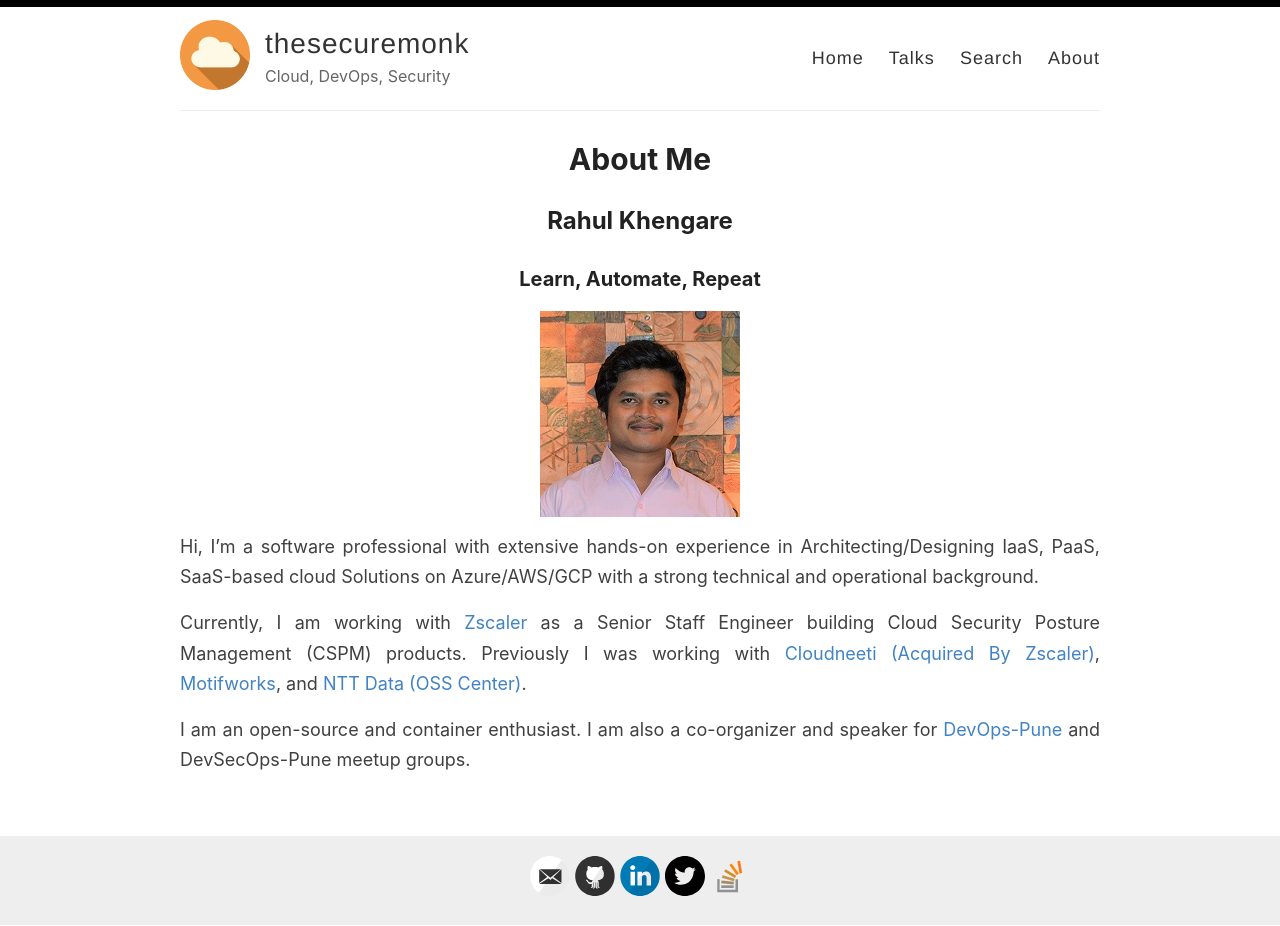
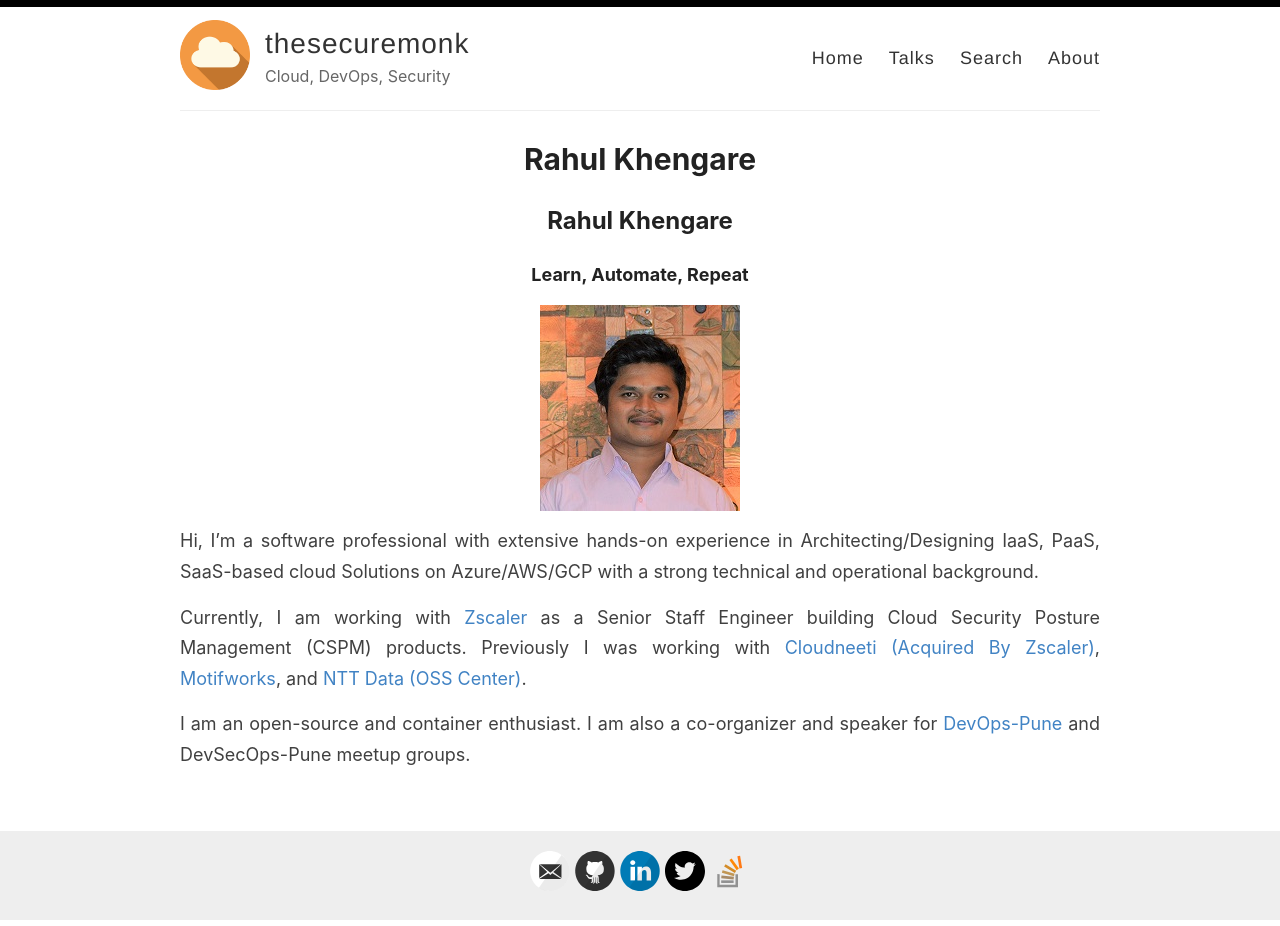
Before and after one commit to rahulkhengare/thesecuremonk.com, a Jekyll site: the page built from _pages/about.md, in a window 1280 px wide. Built offline with Jekyll 4.4.1, drawn with Linux system fonts in a browser that asks for light colours; our own code applies the rules of GitHub Pages for plain Markdown files.

Commit message:
remove about me title

```diff
--- a/_pages/about.md
+++ b/_pages/about.md
@@ -1,11 +1,10 @@
 ---
 layout: page
-title: About Me
 permalink: /about/
 ---
 
 ## Rahul Khengare
-### Learn, Automate, Repeat
+#### Learn, Automate, Repeat
 
 ![](../images/rahul.jpg)
 
```
